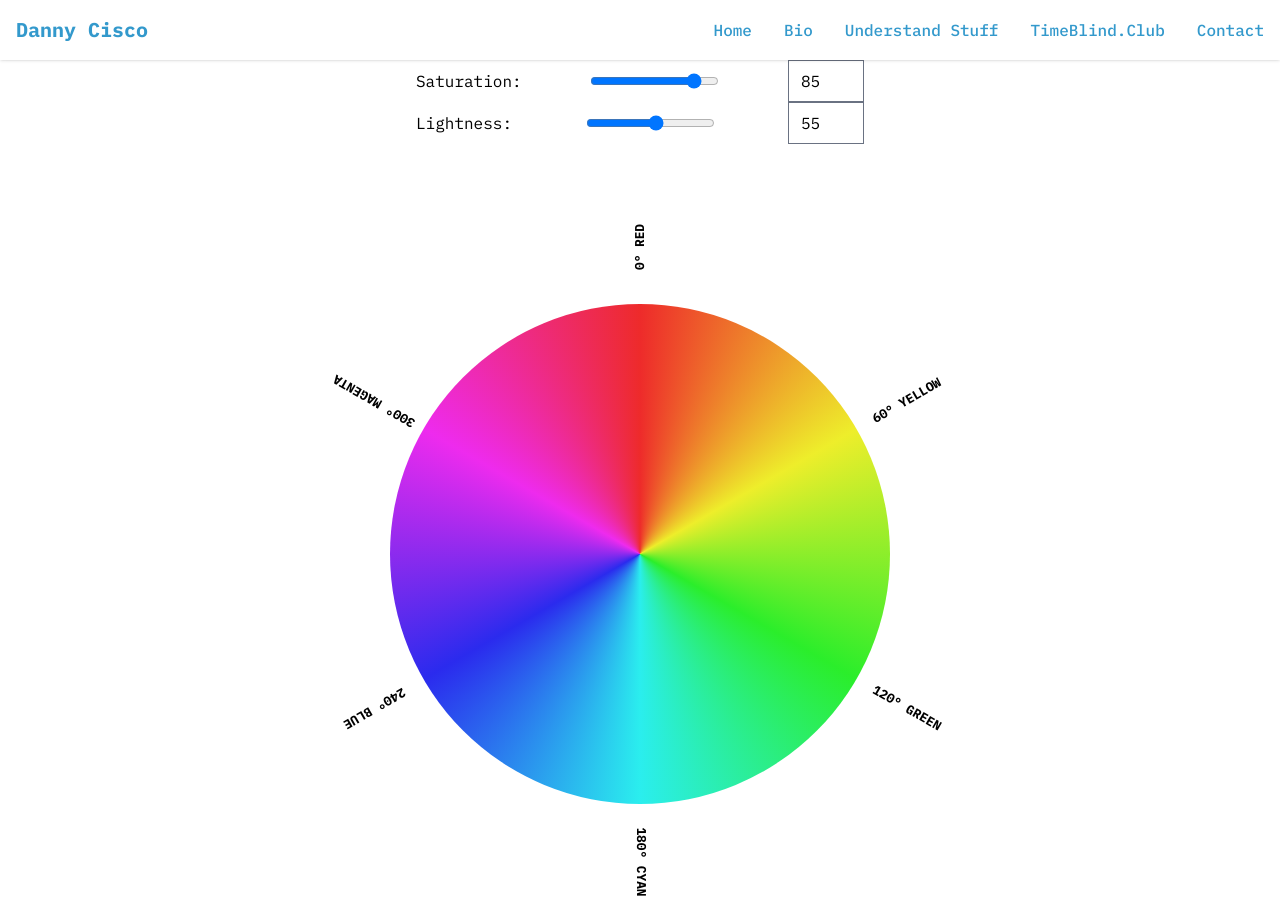
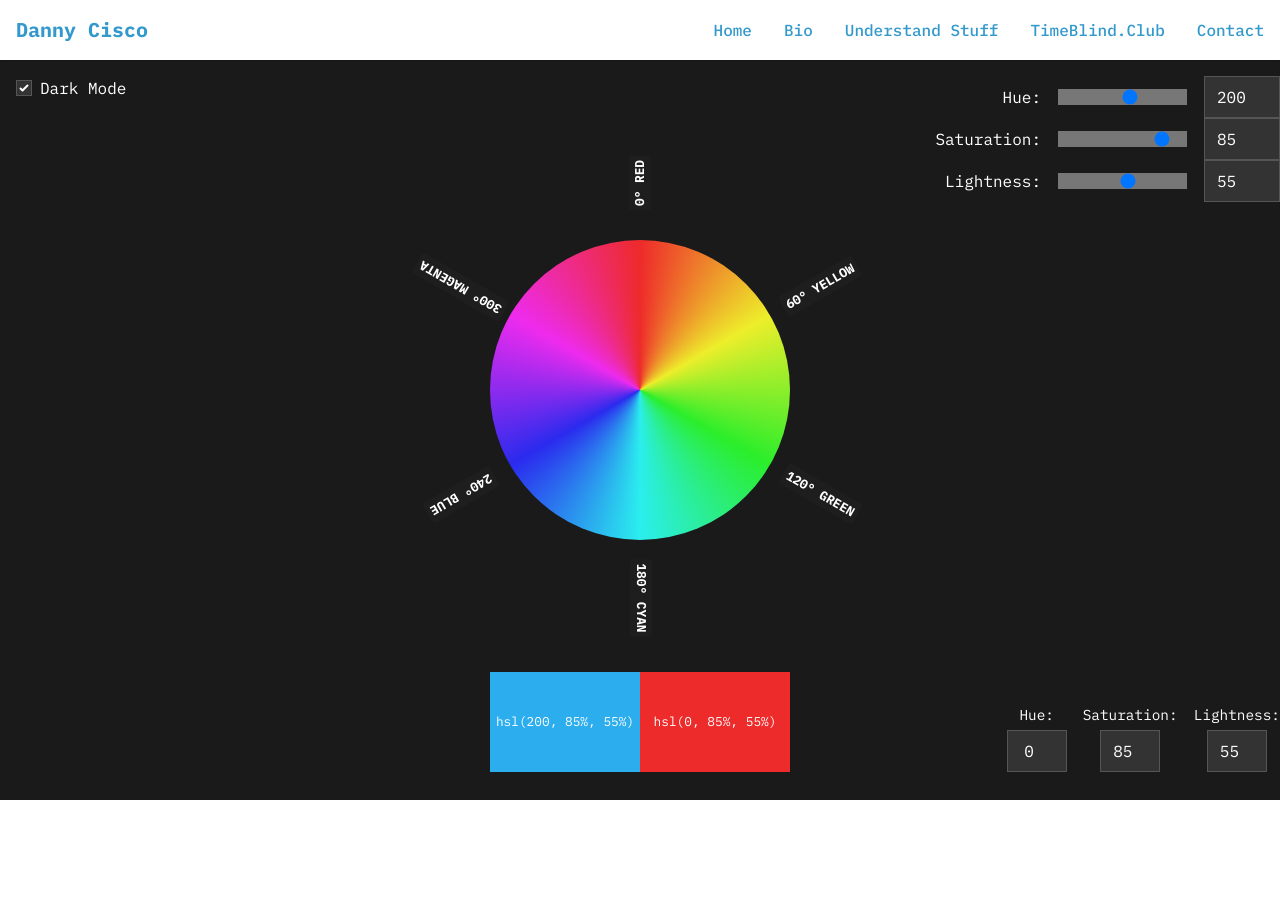
Before and after one commit to Danny-Cisco/danny-cisco, a SvelteKit app: page /understand-stuff/hsl-wheel in a window 1280 px wide. After the commit the page ends 800 px from the top, so only its background shows below. Built offline with nearby package versions, Linux system fonts and the light colour scheme.

Commit message:
hsl layout

```diff
--- a/src/routes/understand-stuff/hsl-wheel/+page.svelte
+++ b/src/routes/understand-stuff/hsl-wheel/+page.svelte
@@ -1,28 +1,51 @@
 <script>
-	// Exposed so they can be controlled from parent components or bound to sliders, etc.
+	// Exposed variables for user control
 	export let saturation = 85; // Range: 0 - 100
 	export let lightness = 55; // Range: 0 - 100
+	export let hue1 = 200; // First color hue (user can edit)
+
+	// Light mode / Dark mode state
+	let isDarkMode = true;
+
+	// User-typed HSL input for practice
+	let typedHue = 0;
+	let typedSaturation = 85;
+	let typedLightness = 55;
 </script>
 
-<div class="flex w-full flex-col items-center justify-center">
-	<div class="w-md">
-		<label class="flex items-center justify-between">
+<div class="fixed inset-0 z-[-1]" class:dark={isDarkMode}></div>
+<div class="relative flex w-full flex-col items-center justify-center" class:dark={isDarkMode}>
+	<!-- Dark mode toggle -->
+	<div class="absolute left-0 top-0 mt-4 flex items-center space-x-2 pl-4" class:dark={isDarkMode}>
+		<input type="checkbox" bind:checked={isDarkMode} class="toggle" />
+		<span>{isDarkMode ? 'Dark Mode' : 'Light Mode'}</span>
+	</div>
+
+	<!-- Saturation & Lightness Controls -->
+	<div class="w-md absolute right-0 top-0 mt-4">
+		<div class="flex items-center justify-end gap-4" class:dark={isDarkMode}>
+			Hue:
+			<input type="range" min="0" max="355" step="5" bind:value={hue1} />
+			<input type="number" min="0" max="355" bind:value={hue1} class:dark={isDarkMode} />
+		</div>
+		<div class="flex items-center justify-end gap-4" class:dark={isDarkMode}>
 			Saturation:
 			<input type="range" min="0" max="100" step="5" bind:value={saturation} />
-			<input type="number" min="0" max="100" bind:value={saturation} />
-		</label>
+			<input type="number" min="0" max="100" bind:value={saturation} class:dark={isDarkMode} />
+		</div>
 
-		<label class="flex items-center justify-between">
+		<div class="flex items-center justify-end gap-4" class:dark={isDarkMode}>
 			Lightness:
 			<input type="range" min="0" max="100" step="5" bind:value={lightness} />
-			<input type="number" min="0" max="100" bind:value={lightness} />
-		</label>
+			<input type="number" min="0" max="100" bind:value={lightness} class:dark={isDarkMode} />
+		</div>
 	</div>
 
-	<div class="wheel-container mt-40">
-		<!-- Conic gradient disc; update the CSS variables based on current props -->
+	<div class="h-20"></div>
+
+	<!-- Color Wheel Container -->
+	<div class="wheel-container mt-8">
 		<div class="color-wheel" style="--s: {saturation}%; --l: {lightness}%"></div>
-
 		<!-- Markers for key angles -->
 		<div class="marker red whitespace-nowrap font-bold"><span>0° RED</span></div>
 		<div class="marker yellow whitespace-nowrap font-bold"><span>60° YELLOW</span></div>
@@ -31,25 +54,127 @@
 		<div class="marker blue whitespace-nowrap font-bold"><span>240° BLUE</span></div>
 		<div class="marker magenta whitespace-nowrap font-bold"><span>300° MAGENTA</span></div>
 	</div>
+
+	<!-- Two HSL comparison boxes -->
+	<div class="hsl-compare-container">
+		<div class="hsl-box" style="background-color: hsl({hue1}, {saturation}%, {lightness}%);">
+			<p>hsl({hue1}, {saturation}%, {lightness}%)</p>
+		</div>
+
+		<div
+			class="hsl-box"
+			style="background-color: hsl({typedHue}, {typedSaturation}%, {typedLightness}%);"
+		>
+			<p>hsl({typedHue}, {typedSaturation}%, {typedLightness}%)</p>
+		</div>
+	</div>
+
+	<!-- HSL input fields -->
+	<div class="hsl-input-container absolute bottom-0 right-0">
+		<div>
+			<label>Hue:</label>
+			<input type="number" min="0" max="360" bind:value={typedHue} />
+		</div>
+		<div>
+			<label>Saturation:</label>
+			<input type="number" min="0" max="100" bind:value={typedSaturation} />
+		</div>
+		<div>
+			<label>Lightness:</label>
+			<input type="number" min="0" max="100" bind:value={typedLightness} />
+		</div>
+	</div>
 </div>
 
+<!-- Styling -->
 <style>
-	/* Container to hold the circular color wheel and the markers */
+	.marker {
+		position: absolute;
+		top: 50%;
+		left: 50%;
+		transform-origin: center center;
+		width: 1px;
+		height: 1px;
+	}
+
+	.marker span {
+		position: absolute;
+		left: 0.5rem;
+		transform: translate(-50%, -50%);
+		background: #fff8;
+		padding: 2px 4px;
+		border-radius: 4px;
+		font-size: 0.8rem;
+	}
+	/* Adjust positioning for each marker */
+	.red {
+		transform: rotate(-90deg) translate(200px, 0);
+	}
+	.yellow {
+		transform: rotate(-30deg) translate(200px, 0);
+	}
+	.green {
+		transform: rotate(30deg) translate(200px, 0);
+	}
+	.cyan {
+		transform: rotate(90deg) translate(200px, 0);
+	}
+	.blue {
+		transform: rotate(150deg) translate(200px, 0);
+	}
+	.magenta {
+		transform: rotate(210deg) translate(200px, 0);
+	}
+
+	/* Dark mode marker text */
+	.dark .marker span {
+		background: #2228;
+		color: white;
+	}
+	:global(body) {
+		transition:
+			background-color 0.3s ease,
+			color 0.3s ease;
+	}
+
+	/* Light Mode */
+	.flex {
+		background-color: white;
+		color: black;
+	}
+
+	/* Dark Mode */
+	.dark {
+		background-color: #1a1a1a;
+		color: white;
+	}
+
+	/* Input Styling for Dark Mode */
+	.dark input {
+		background-color: #333;
+		color: white;
+		border: 1px solid #555;
+	}
+
+	.dark input[type='range'] {
+		background: transparent;
+	}
+
+	.dark input[type='checkbox'] {
+		accent-color: #bbb;
+	}
+
 	.wheel-container {
 		position: relative;
-		width: 500px;
-		height: 500px;
-		/* Adjust as desired, or make this responsive */
+		width: 300px;
+		height: 300px;
+		margin: 100px;
 	}
 
-	/* The circular gradient disc */
 	.color-wheel {
 		width: 100%;
 		height: 100%;
 		border-radius: 50%;
-
-		/* We'll use CSS variables to inject saturation & lightness.
-       The gradient transitions from hsl(0, s, l) through the entire hue range back to 360. */
 		background: conic-gradient(
 			hsl(0, var(--s), var(--l)),
 			hsl(60, var(--s), var(--l)),
@@ -61,52 +186,80 @@
 		);
 	}
 
-	/* Default saturation/lightness so the wheel is visible if no props are passed in */
 	.color-wheel {
 		--s: 100%;
 		--l: 50%;
 	}
 
-	/* Markers: We'll place them absolutely, centered at the wheel's center,
-     then rotate them around the circle. Each marker has a small text label. */
-	.marker {
-		position: absolute;
-		top: 50%;
-		left: 50%;
-		transform-origin: center center;
-		width: 1px;
-		height: 1px;
+	/* HSL Comparison Box */
+	.hsl-compare-container {
+		display: flex;
+		margin-top: 2rem;
 	}
 
-	/* The text label is offset slightly so it doesn’t overlap the center. */
-	.marker span {
-		position: absolute;
-		left: 0.5rem;
-		transform: translate(-50%, -50%);
-		background: #fff8; /* optional translucent background to stand out */
-		padding: 2px 4px;
-		border-radius: 4px;
+	.hsl-box {
+		width: 150px;
+		height: 100px;
+		display: flex;
+		flex-direction: column;
+		justify-content: center;
+		align-items: center;
+		background-color: white;
+	}
+
+	.dark .hsl-box {
+		background-color: #444;
+		color: white;
+	}
+
+	.hsl-box h3 {
+		margin: 0;
+		font-size: 1rem;
+	}
+
+	.hsl-box p {
 		font-size: 0.8rem;
 	}
 
-	/* Each named marker is rotated to a specific hue angle,
-     then translated outward to the wheel's perimeter. Adjust 140px as needed. */
-	.red {
-		transform: rotate(-90deg) translate(300px, 0);
+	/* HSL Input */
+	.hsl-input-container {
+		display: flex;
+		gap: 1rem;
+		margin-top: 1rem;
 	}
-	.yellow {
-		transform: rotate(-30deg) translate(300px, 0);
+
+	.hsl-input-container div {
+		display: flex;
+		flex-direction: column;
+		align-items: center;
 	}
-	.green {
-		transform: rotate(30deg) translate(300px, 0);
+
+	.hsl-input-container label {
+		font-size: 0.9rem;
+		margin-bottom: 4px;
 	}
-	.cyan {
-		transform: rotate(90deg) translate(300px, 0);
+
+	.hsl-input-container input {
+		width: 60px;
+		text-align: center;
 	}
-	.blue {
-		transform: rotate(150deg) translate(300px, 0);
+
+	/* Fix Range Input Styling in Dark Mode */
+	.dark input[type='range']::-webkit-slider-runnable-track {
+		background: #777;
 	}
-	.magenta {
-		transform: rotate(210deg) translate(300px, 0);
+
+	.dark input[type='range']::-webkit-slider-thumb {
+		background: white;
+		border: 1px solid #aaa;
+	}
+
+	.dark input[type='range']::-moz-range-track {
+		background: #777;
+	}
+
+	.dark input[type='range']::-moz-range-thumb {
+		background: white;
+		border: 1px solid #aaa;
 	}
 </style>
```
